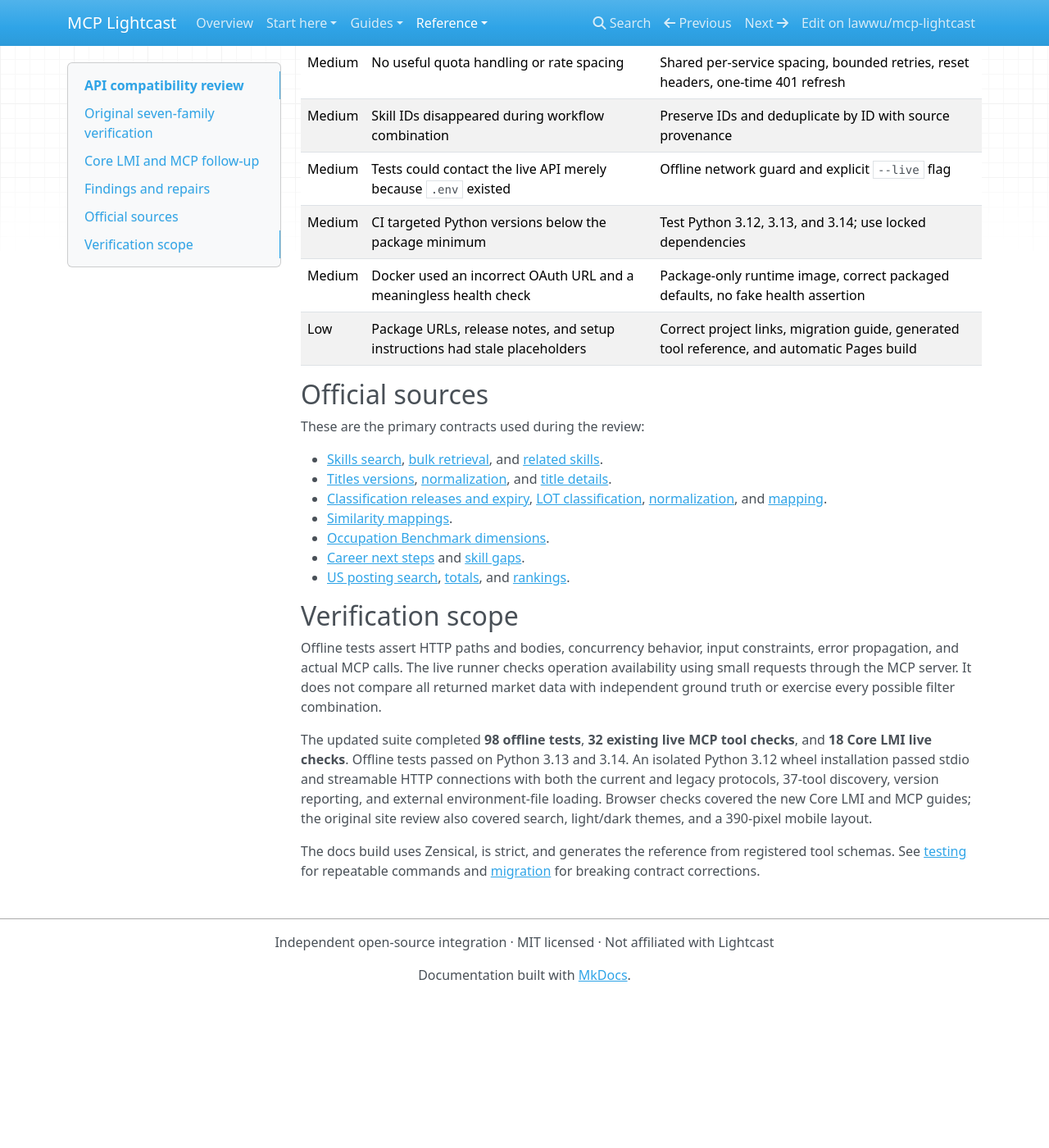
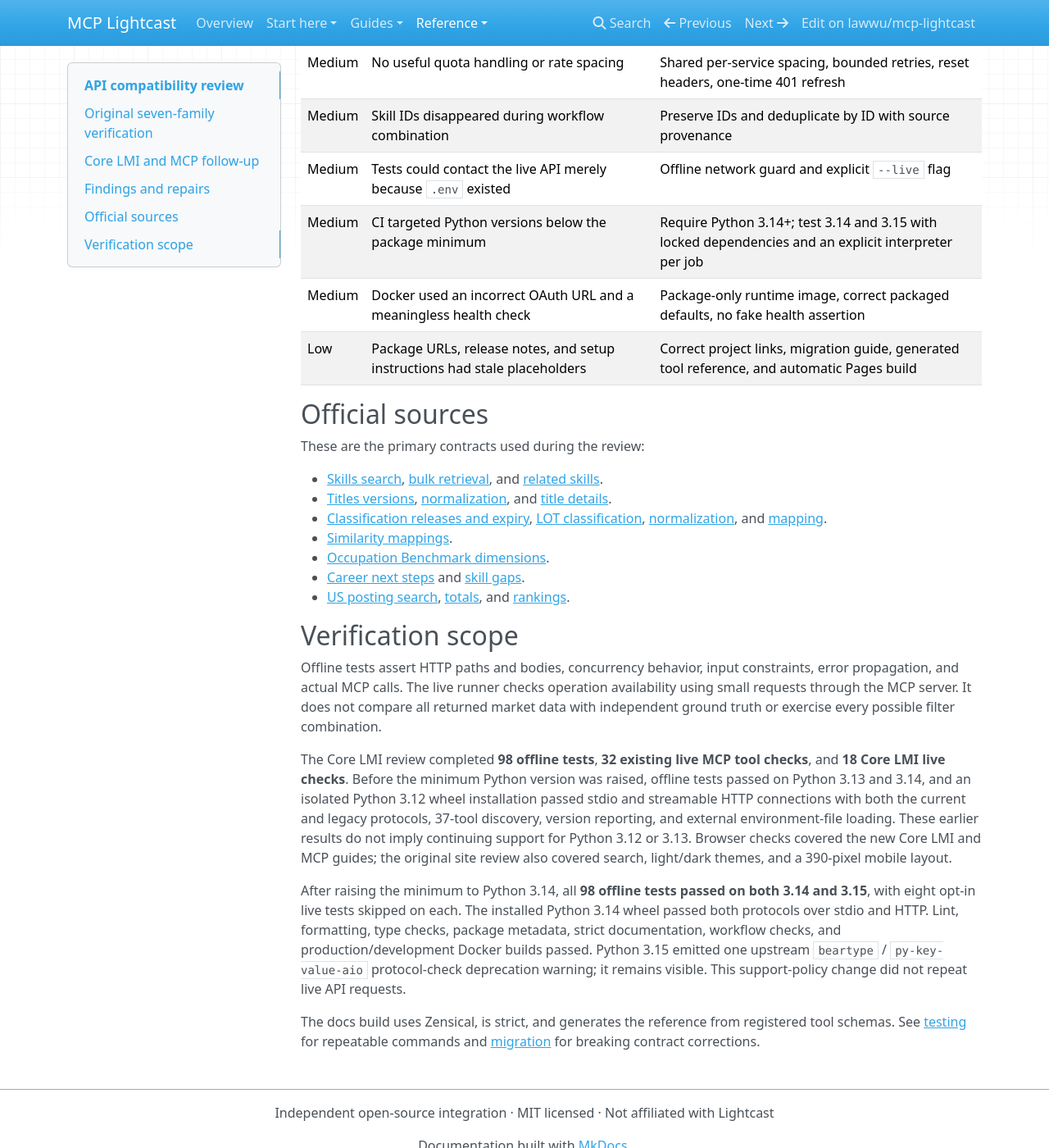
Before and after one commit to lawwu/mcp-lightcast, an MkDocs documentation site: the page built from docs/review.md, in a window 1280 px wide and 1400 px high, scrolled down 1934 px. Shown: the whole window at 82% size. Built offline with MkDocs 1.6.1, drawn with Linux system fonts in a browser that asks for light colours; nearby versions of some CDN libraries; before the commit the page ends 3151 px from its top, so only the background shows below that.

Commit message:
Require Python 3.14+ and test current Python releases

```diff
--- a/docs/review.md
+++ b/docs/review.md
@@ -46,7 +46,7 @@ The [MCP review](mcp-review.md) documents the upgrade to the 2026-07-28 protocol
 | Medium | No useful quota handling or rate spacing | Shared per-service spacing, bounded retries, reset headers, one-time 401 refresh |
 | Medium | Skill IDs disappeared during workflow combination | Preserve IDs and deduplicate by ID with source provenance |
 | Medium | Tests could contact the live API merely because `.env` existed | Offline network guard and explicit `--live` flag |
-| Medium | CI targeted Python versions below the package minimum | Test Python 3.12, 3.13, and 3.14; use locked dependencies |
+| Medium | CI targeted Python versions below the package minimum | Require Python 3.14+; test 3.14 and 3.15 with locked dependencies and an explicit interpreter per job |
 | Medium | Docker used an incorrect OAuth URL and a meaningless health check | Package-only runtime image, correct packaged defaults, no fake health assertion |
 | Low | Package URLs, release notes, and setup instructions had stale placeholders | Correct project links, migration guide, generated tool reference, and automatic Pages build |
 
@@ -66,6 +66,8 @@ These are the primary contracts used during the review:
 
 Offline tests assert HTTP paths and bodies, concurrency behavior, input constraints, error propagation, and actual MCP calls. The live runner checks operation availability using small requests through the MCP server. It does not compare all returned market data with independent ground truth or exercise every possible filter combination.
 
-The updated suite completed **98 offline tests**, **32 existing live MCP tool checks**, and **18 Core LMI live checks**. Offline tests passed on Python 3.13 and 3.14. An isolated Python 3.12 wheel installation passed stdio and streamable HTTP connections with both the current and legacy protocols, 37-tool discovery, version reporting, and external environment-file loading. Browser checks covered the new Core LMI and MCP guides; the original site review also covered search, light/dark themes, and a 390-pixel mobile layout.
+The Core LMI review completed **98 offline tests**, **32 existing live MCP tool checks**, and **18 Core LMI live checks**. Before the minimum Python version was raised, offline tests passed on Python 3.13 and 3.14, and an isolated Python 3.12 wheel installation passed stdio and streamable HTTP connections with both the current and legacy protocols, 37-tool discovery, version reporting, and external environment-file loading. These earlier results do not imply continuing support for Python 3.12 or 3.13. Browser checks covered the new Core LMI and MCP guides; the original site review also covered search, light/dark themes, and a 390-pixel mobile layout.
+
+After raising the minimum to Python 3.14, all **98 offline tests passed on both 3.14 and 3.15**, with eight opt-in live tests skipped on each. The installed Python 3.14 wheel passed both protocols over stdio and HTTP. Lint, formatting, type checks, package metadata, strict documentation, workflow checks, and production/development Docker builds passed. Python 3.15 emitted one upstream `beartype` / `py-key-value-aio` protocol-check deprecation warning; it remains visible. This support-policy change did not repeat live API requests.
 
 The docs build uses Zensical, is strict, and generates the reference from registered tool schemas. See [testing](testing.md) for repeatable commands and [migration](migration.md) for breaking contract corrections.
```
Also changed, not shown: CLAUDE.md (+1 -1 lines), README.md (+1 -1 lines), docs/getting-started.md (+1 -1 lines), docs/index.md (+1 -1 lines), docs/migration.md (+6 -0 lines), docs/testing.md (+2 -0 lines), pyproject.toml (+5 -6 lines), 8 other files.
